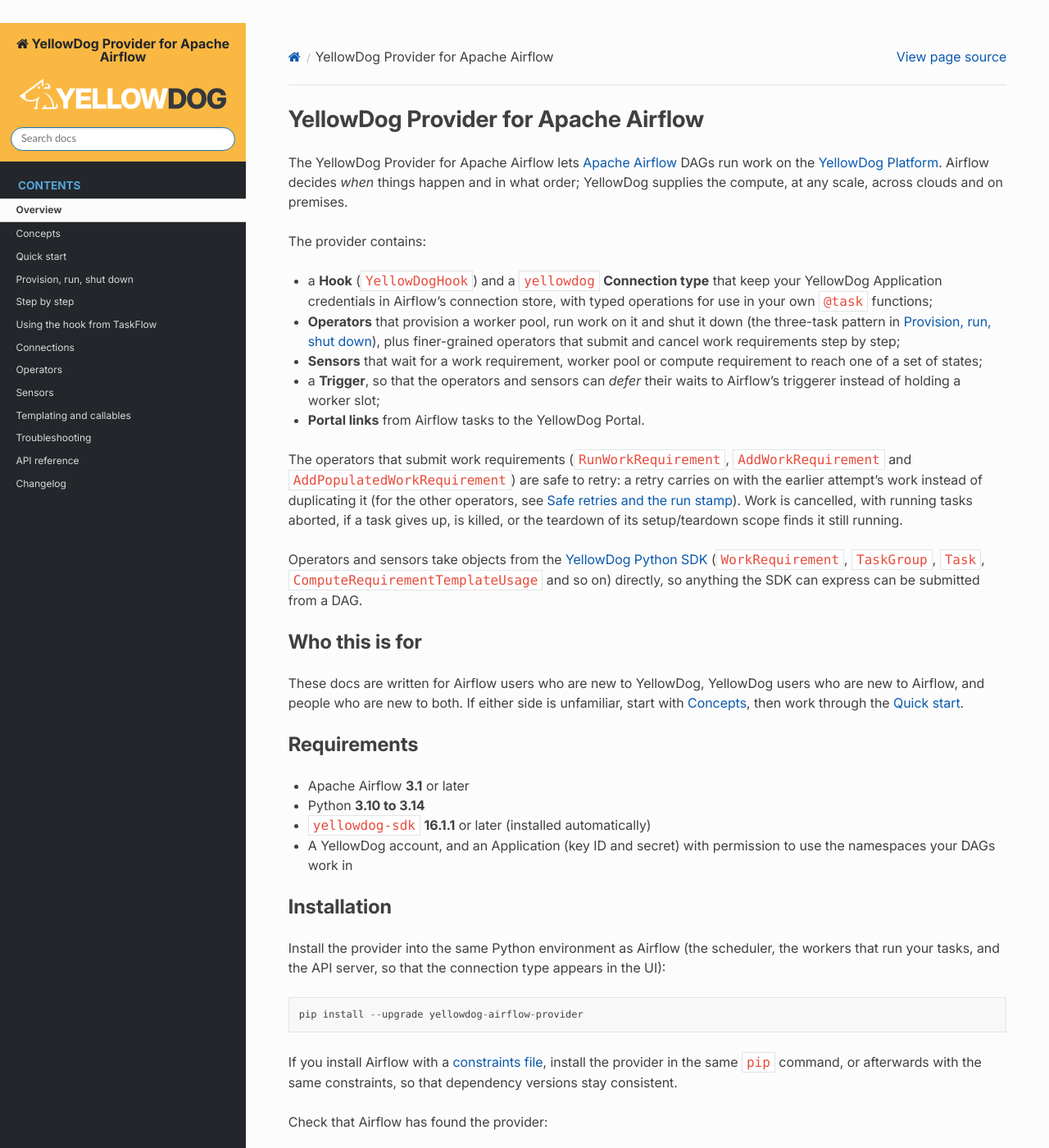
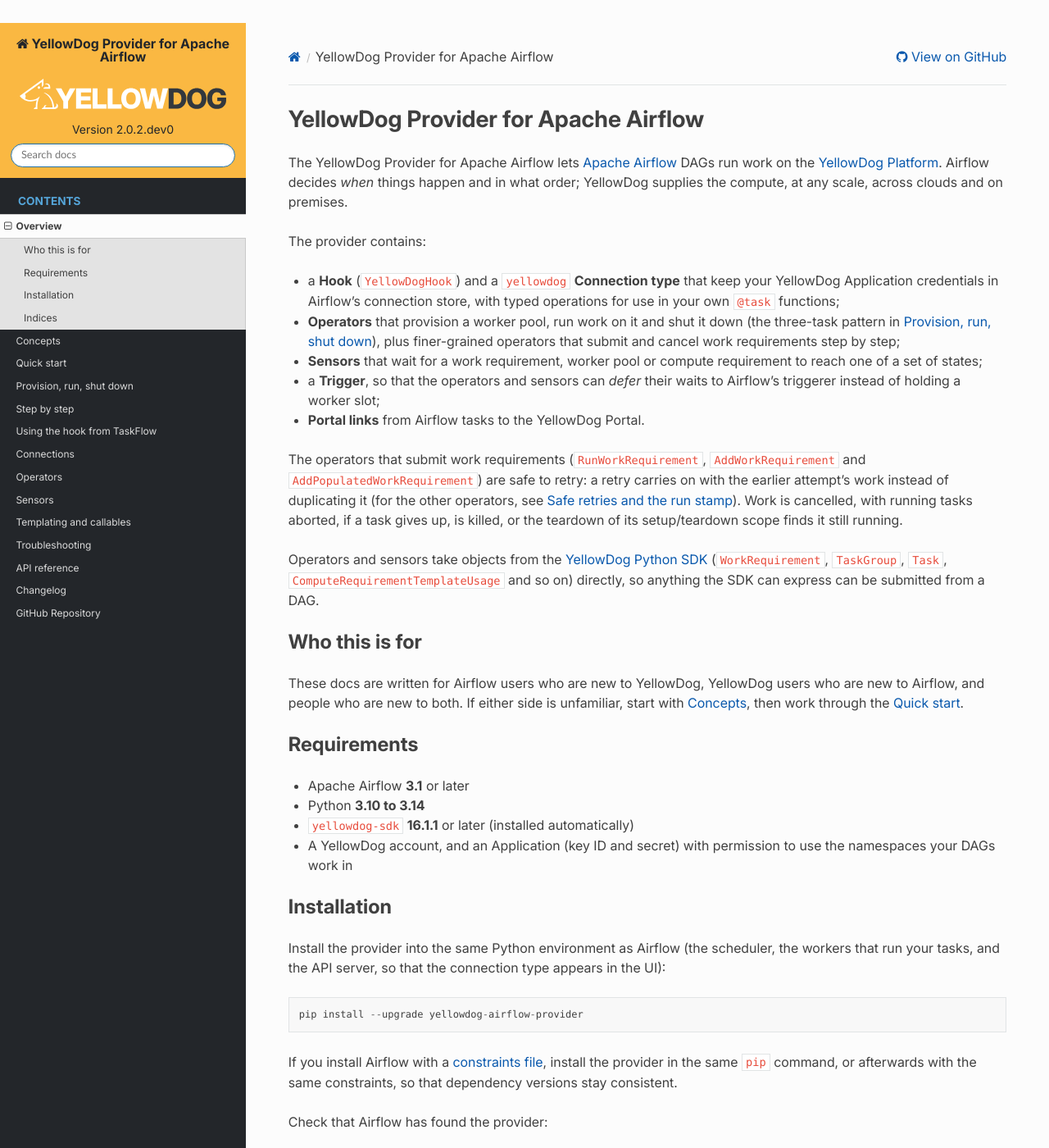
Before and after one commit to yellowdog/airflow-provider, a Sphinx documentation site: the page built from docs/index.rst, in a window 1280 px wide and 1400 px high. Shown: the whole window at 82% size. Built offline with Sphinx 7.4.7 and the Read the Docs theme 3.1.0, drawn with Linux system fonts in a browser that asks for light colours.

Commit message:
Docs: GitHub links by version, version in the sidebar, link check
Brought over from RayDog's documentation site:
- A link to a repository file is written :repo:`path`, pointing at the
  version's tag, or at main for a development version.
- Each page has View on GitHub, linking to its source at the same version.
- GitHub Repository ends the menu.
- The sidebar shows the version under the title.
- The home page's sections are under Overview in the menu.
- Each page names its canonical address at
  https://docs.yellowdog.ai/airflow-provider/.
- provider.css adds wrapping table cells and smaller inline code.
- A copy button on every code block (sphinx-copybutton), without '$ ' or
  '% ' prompts, and with backslash-continued commands whole.

make docs-linkcheck checks the external links over the network, by hand
before a release. make docs calls sphinx-build directly; Sphinx's
generated docs/Makefile is removed.

```diff
--- /dev/null
+++ b/docs/_static/provider.css
@@ -0,0 +1,33 @@
+/* The provider's own additions to the theme shared with the other YellowDog
+   documentation sites (custom.css, kept as theirs) */
+
+/* A table's cells wrap rather than running the table off the page; inline
+   code in a cell keeps its words whole */
+.wy-table-responsive table td,
+.wy-table-responsive table th {
+  white-space: normal;
+}
+
+.rst-content table code.literal {
+  word-break: normal;
+  overflow-wrap: normal;
+  white-space: nowrap !important;
+}
+
+/* Inline code a little smaller than the text around it (custom.css sets it
+   the text's size), and tighter in its box, so that a sentence with several
+   code spans neither crowds nor spreads its lines */
+.rst-content code.literal,
+.rst-content tt.literal {
+  font-size: 85%;
+  padding: 0.1em 0.3em;
+}
+
+/* The version under the sidebar's title (_templates/layout.html), in the
+   title's colour, a little smaller */
+.wy-side-nav-search > div.version {
+  color: var(--yd-grey-900);
+  font-size: 0.875rem;
+  margin-top: -0.4em;
+  margin-bottom: 0.6em;
+}
--- /dev/null
+++ b/docs/_templates/breadcrumbs.html
@@ -0,0 +1,11 @@
+{#- The theme's breadcrumbs, with 'View on GitHub' in place of its 'Edit on
+    GitHub': the page's source at this version (html_context's
+    github_source), which a reader views rather than edits -#}
+{%- extends "!breadcrumbs.html" %}
+{%- block breadcrumbs_aside %}
+  <li class="wy-breadcrumbs-aside">
+    {%- if hasdoc(pagename) %}
+      <a href="{{ github_source }}{{ pagename }}{{ page_source_suffix }}" class="fa fa-github"> View on GitHub</a>
+    {%- endif %}
+  </li>
+{%- endblock %}
--- /dev/null
+++ b/docs/_templates/layout.html
@@ -0,0 +1,27 @@
+{#- The theme's page, with the provider's version under the sidebar's title
+    (the theme shows one only on Read the Docs' own hosting, and a reader
+    checks it against 'pip show yellowdog-airflow-provider'), and on the home
+    page its sections under the menu's Overview (conf.py's _overview_sections()) -#}
+{%- extends "!layout.html" %}
+{%- block sidebartitle %}
+  <a href="{{ pathto(root_doc) }}" class="icon icon-home">
+    {{ project }}
+    {%- if logo_url %}
+      <img src="{{ logo_url }}" class="logo" alt="{{ _('Logo') }}"/>
+    {%- endif %}
+  </a>
+  <div class="version">Version {{ release }}</div>
+  {%- include "searchbox.html" %}
+{%- endblock %}
+{%- block menu %}
+  {%- set menu = toctree(maxdepth=theme_navigation_depth|int,
+                         collapse=theme_collapse_navigation|tobool,
+                         includehidden=theme_includehidden|tobool,
+                         titles_only=theme_titles_only|tobool) %}
+  {%- if overview_sections %}
+    {%- set overview = '<a class="current reference internal" href="#">Overview</a>' %}
+    {{ menu|replace(overview, overview ~ overview_sections) }}
+  {%- else %}
+    {{ menu }}
+  {%- endif %}
+{%- endblock %}
--- a/docs/conf.py
+++ b/docs/conf.py
@@ -6,7 +6,9 @@
 # -- Project information -----------------------------------------------------
 # https://www.sphinx-doc.org/en/master/usage/configuration.html#project-information
 
+import html
 import os
+import re
 import warnings
 from datetime import date
 
@@ -33,10 +35,41 @@ release = __version__
 # -- General configuration ---------------------------------------------------
 # https://www.sphinx-doc.org/en/master/usage/configuration.html#general-configuration
 
-extensions = ["sphinx.ext.todo", "sphinx.ext.viewcode", "sphinx.ext.autodoc"]
+extensions = [
+    "sphinx.ext.todo",
+    "sphinx.ext.viewcode",
+    "sphinx.ext.autodoc",
+    "sphinx.ext.extlinks",
+    "sphinx_copybutton",
+]
+
+# A copy button on every code block. Where a block shows commands after a "$ "
+# or "% " prompt, it copies only the commands, without the prompts or the output,
+# and a command continued with a trailing backslash whole.
+copybutton_prompt_text = r"[%$] "
+copybutton_prompt_is_regexp = True
+copybutton_line_continuation_char = "\\"
 
 templates_path = ["_templates"]
 exclude_patterns = ["_build", "Thumbs.db", ".DS_Store", "superpowers"]
+
+# The repository on GitHub, at this version's tag, or for a version that is no
+# release (a development version), 'main'
+_GITHUB = "https://github.com/yellowdog/airflow-provider"
+_REF = f"v{release}" if re.fullmatch(r"\d+\.\d+\.\d+", release) else "main"
+
+# :repo:`yellowdog_provider/example_dags` links to a file or directory in the
+# repository, at this version, shown as its path; GitHub shows a file at a
+# 'tree' address too
+extlinks = {"repo": (f"{_GITHUB}/tree/{_REF}/%s", "%s")}
+
+# make docs-linkcheck: GitHub and the YellowDog documentation and Portal make a
+# page's '#...' anchors in the browser, where the checker cannot see them, so it
+# checks those pages and not their anchors
+linkcheck_anchors_ignore_for_url = [
+    r"https://github\.com/",
+    r"https://(docs|portal)\.yellowdog\.ai/",
+]
 
 
 # -- Options for HTML output -------------------------------------------------
@@ -45,4 +78,46 @@ exclude_patterns = ["_build", "Thumbs.db", ".DS_Store", "superpowers"]
 html_theme = "sphinx_rtd_theme"
 html_logo = "_static/yellowdog-wordmark.svg"
 html_static_path = ["_static"]
-html_css_files = ["custom.css"]
+html_css_files = ["custom.css", "provider.css"]
+html_title = project
+# Where the site is served: each page names its address there (its canonical
+# link), so a search engine indexes the site rather than any copy of it
+html_baseurl = "https://docs.yellowdog.ai/airflow-provider/"
+# The breadcrumbs' 'View on GitHub': each page's source at this version
+# (_templates/breadcrumbs.html)
+html_context = {"github_source": f"{_GITHUB}/blob/{_REF}/docs/"}
+
+
+def _overview_sections(app, pagename, templatename, context, doctree) -> None:
+    """
+    The home page's sections, for the menu to show under Overview while the
+    home page is shown (_templates/layout.html), as it shows any other page's
+    under its entry: Sphinx expands no entry for the page that holds the menu
+    itself.
+    """
+    if pagename != app.config.root_doc or doctree is None:
+        return
+    # The home page's address is the site's own, not its index.html
+    context["pageurl"] = html_baseurl
+    from docutils import nodes
+
+    def items(section, level: int) -> str:
+        entries = []
+        for child in section.children:
+            if not isinstance(child, nodes.section):
+                continue
+            anchor = child["ids"][0]
+            title = html.escape(child[0].astext())
+            nested = items(child, level + 1) if level < 3 else ""
+            entries.append(
+                f'<li class="toctree-l{level}"><a class="reference internal"'
+                f' href="#{anchor}">{title}</a>{nested}</li>'
+            )
+        return f"<ul>{''.join(entries)}</ul>" if entries else ""
+
+    title = next(n for n in doctree.children if isinstance(n, nodes.section))
+    context["overview_sections"] = items(title, 2)
+
+
+def setup(app) -> None:
+    app.connect("html-page-context", _overview_sections)
--- a/docs/index.rst
+++ b/docs/index.rst
@@ -85,6 +85,7 @@ Check that Airflow has found the provider::
    troubleshooting
    api
    changelog
+   GitHub Repository <https://github.com/yellowdog/airflow-provider>
 
 Indices
 -------
--- a/docs/quickstart.rst
+++ b/docs/quickstart.rst
@@ -100,8 +100,7 @@ key or secret); see :doc:`troubleshooting`.
 
 Save the following as ``yd-quickstart.py`` in your Airflow DAGs folder. (It is
 also in the provider's GitHub repository, as
-`yellowdog_provider/example_dags/yd-quickstart.py
-<https://github.com/yellowdog/airflow-provider/tree/main/yellowdog_provider/example_dags/yd-quickstart.py>`_.)
+:repo:`yellowdog_provider/example_dags/yd-quickstart.py`.)
 
 .. literalinclude:: ../yellowdog_provider/example_dags/yd-quickstart.py
    :language: python
@@ -173,7 +172,7 @@ Next steps
 - :doc:`operators` and :doc:`sensors` describe every class and argument.
 - :doc:`templating` explains callables and XCom-to-ID patterns.
 - The full example DAG in the provider's GitHub repository,
-  `yd-provider-test.py <https://github.com/yellowdog/airflow-provider/tree/main/yellowdog_provider/example_dags/yd-provider-test.py>`_, exercises the
+  :repo:`yd-provider-test.py <yellowdog_provider/example_dags/yd-provider-test.py>`, exercises the
   workflow operators: it provisions its own worker pool (a setup task), runs
   two work requirements on it, and shuts it down (a teardown task). Its behaviour is driven by DAG params (connection ID,
   namespace, compute requirement template, image family, task type and
--- a/docs/workflow.rst
+++ b/docs/workflow.rst
@@ -134,7 +134,7 @@ An example
 
    provision_run_shutdown()
 
-The example DAG `yd-provider-test.py <https://github.com/yellowdog/airflow-provider/tree/main/yellowdog_provider/example_dags/yd-provider-test.py>`_, in the
+The example DAG :repo:`yd-provider-test.py <yellowdog_provider/example_dags/yd-provider-test.py>`, in the
 provider's GitHub repository, has the same shape, with two work requirements running in parallel on the
 pool, and everything driven by DAG params. Its DAG function:
 
--- a/pyproject.toml
+++ b/pyproject.toml
@@ -44,6 +44,7 @@
         "pytest",
         "ruff",
         "sphinx",
+        "sphinx-copybutton",
         "sphinx-rtd-theme",
         "tomli",  # tomllib fallback on Python 3.10 (bin, system tests)
         "twine",
```
Also changed, not shown: RELEASING.md (+3 -0 lines), docs/connections.rst (+5 -5 lines), 2 other files.
